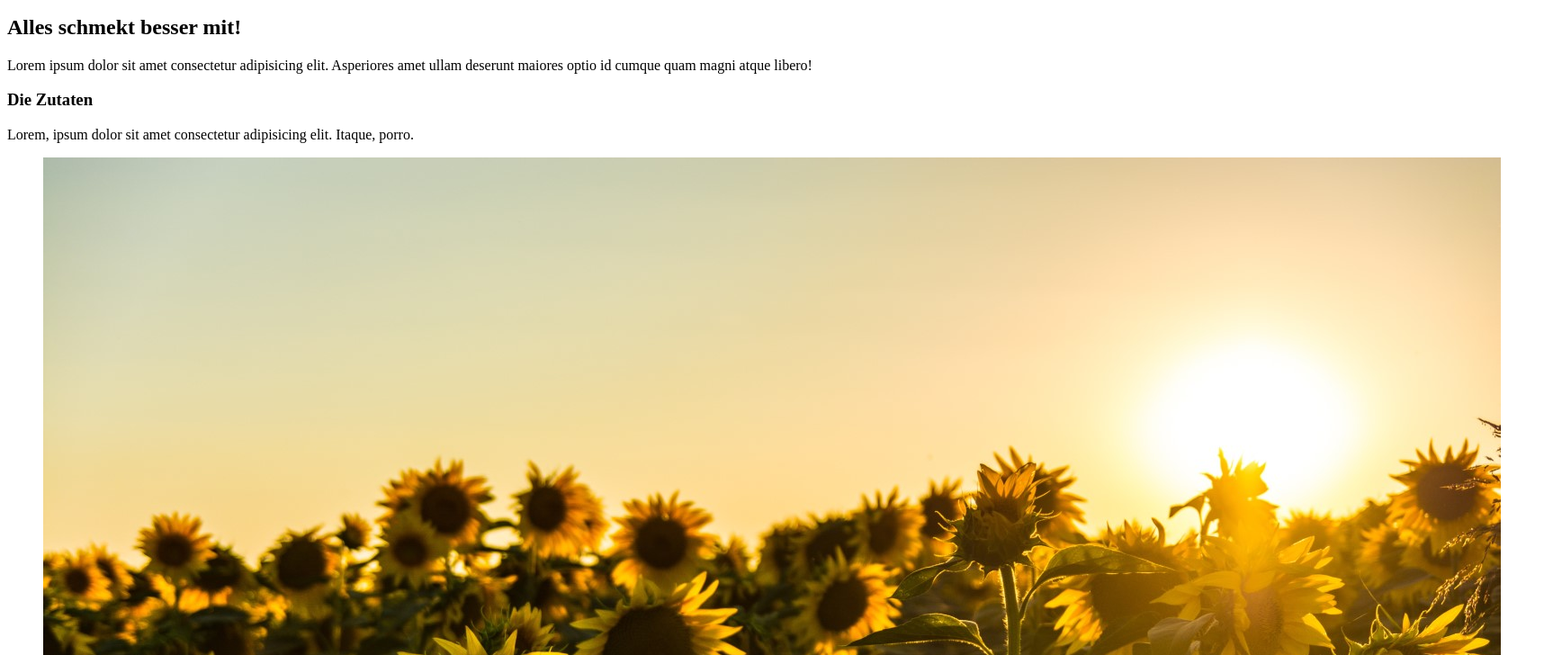
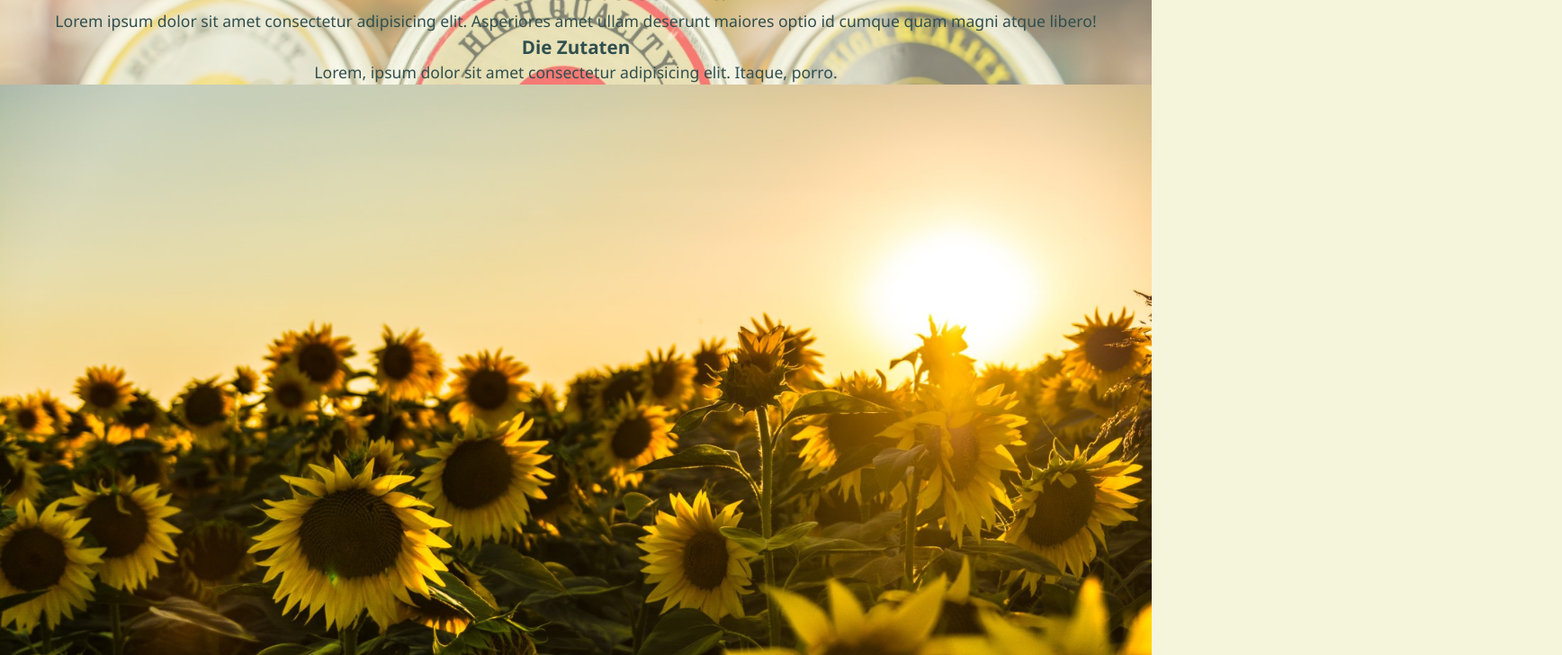
Before and after one commit to sevspo/Grid-Layout-SNaise, a plain HTML site: page index.html in a window 1280 px wide. Shown: the part 135-863 px from the top of the page at 90% size, 1736 px wide, since content can reach past the window. Drawn offline with Linux system fonts and the light colour scheme.

Commit message:
feat: basic styling

```diff
--- a/styles.css
+++ b/styles.css
@@ -1,6 +1,37 @@
 
+html {
+  box-sizing: border-box;
+}
+*, *:before, *:after {
+  box-sizing: inherit;
+  padding: 0;
+  margin: 0;
+}
 
+body {
+  font-family: 'Segoe UI', Tahoma, Geneva, Verdana, sans-serif;
+  color: darkslategray;
+  background-color: beige;
+  text-align: center;
+  font-size: 1.1em;
+  line-height: 1.5;
+}
 
 .back-image {
-  background-image: url("/images/jeroen-den-otter-1169089-unsplash.jpg")
+  background-image: url("/images/jeroen-den-otter-1169089-unsplash.jpg");
+  position: absolute;
+  background-color:beige;
+  background-position: center;
+  background-repeat: no-repeat;
+  background-size: cover;
+  width: 100%;
+  height: 450px;
+  z-index: -1;
+  opacity: 0.5;
 }
+
+img {
+  display: block;
+  width: 100%;
+  height: auto;
+}
```
